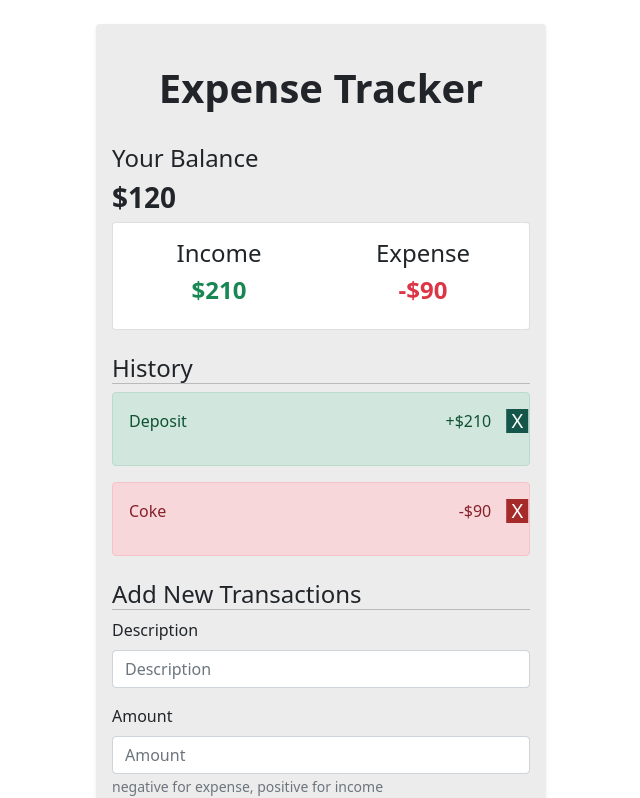
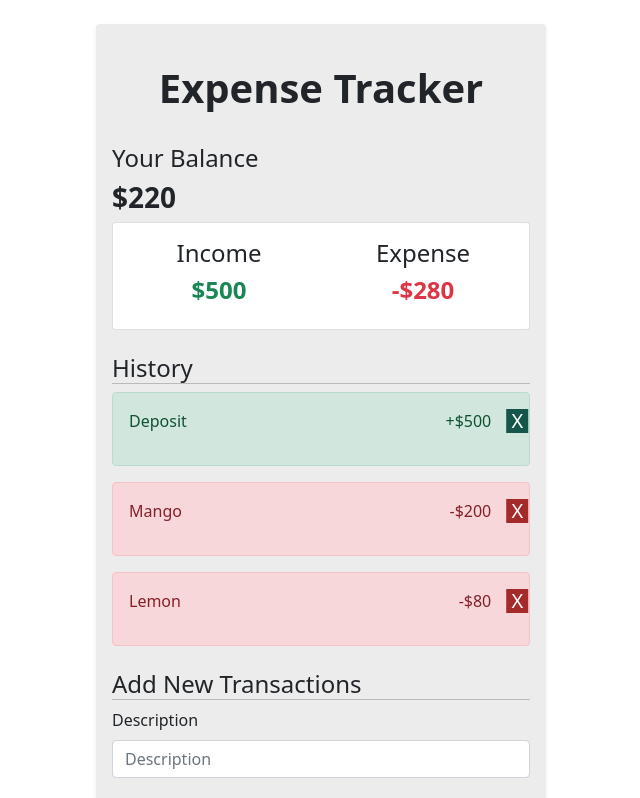
Before and after one commit to Muhammad1Siddique/expense-tracker-pwats, a React (Create React App) app: page / in a window 1280 px wide. Shown: the top 798 px of the page, without its empty margins (319-959 px from the left). Built offline with nearby package versions, Linux system fonts and the light colour scheme.

Commit message:
Miner Changes

```diff
--- a/src/Components/ExpenseCard.tsx
+++ b/src/Components/ExpenseCard.tsx
@@ -16,17 +16,17 @@ const ExpenseCard = () => {
         <div className="Balance-Card shadow-sm rounded mt-4 p-3">
             <h1 className="text-center p-4"><strong>Expense Tracker</strong></h1>
             <h4>Your Balance</h4>
-            <h3><strong>$120</strong></h3>
+            <h3><strong>$220</strong></h3>
             <Card>
                 <Card.Body>
                 <Row>
                     <Col>
                         <h4 className="text-center">Income</h4>
-                        <h4 className="text-center text-success"><strong>$210</strong></h4>
+                        <h4 className="text-center text-success"><strong>$500</strong></h4>
                     </Col>
                     <Col>
                         <h4 className="text-center">Expense</h4>
-                        <h4 className="text-center text-danger"><strong>-$90</strong></h4>
+                        <h4 className="text-center text-danger"><strong>-$280</strong></h4>
                     </Col>
                 </Row>
                 </Card.Body>
--- a/src/Components/ExpenseContext.tsx
+++ b/src/Components/ExpenseContext.tsx
@@ -5,8 +5,9 @@ import {createContext} from 'react'
         amount:number;
     }
     const Transactions:transObject[]=[
-        {desc:"Deposit", amount: 210},
-        {desc:"Coke", amount:-90}
+        {desc:"Deposit", amount: 500},
+        {desc:"Mango", amount:-200},
+        {desc:"Lemon", amount: -80}
     ]
 
 
```
